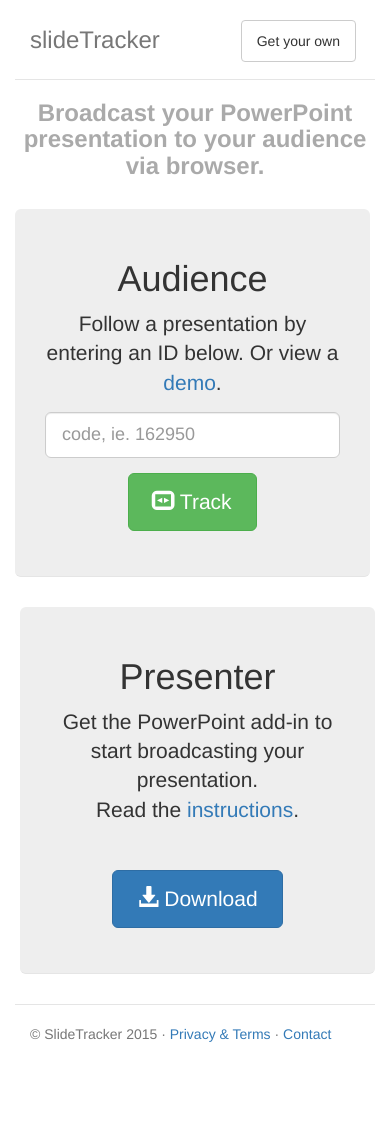
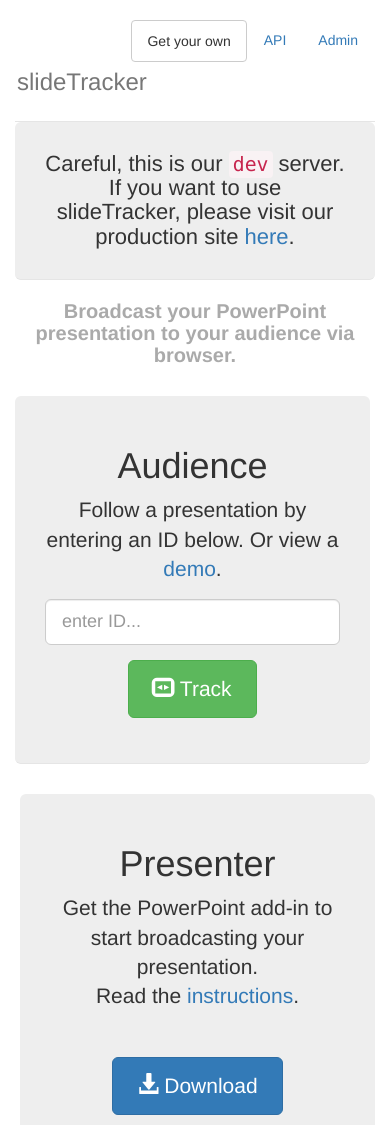
Before and after one commit to gkucsko/slideTracker, a website: page node.js_app/public/index.html in a window 390 px wide. Shown: the top 1125 px of the page. Before the commit the page ends 1084 px from the top, so only its background shows below. Drawn offline with nearby package versions, Linux system fonts and the light colour scheme.

```diff
--- a/node.js_app/public/index.html
+++ b/node.js_app/public/index.html
@@ -54,7 +54,7 @@
 							Follow a presentation by entering an ID below. Or view a <a href="/track/162950">demo</a>.
 						</p>
 						<p>
-							<div class="form-group" id="fp-code-input"><input type="text" class="form-control input-lg" placeholder="code, ie. 162950"></input></div>
+							<div class="form-group" id="fp-code-input"><input type="text" class="form-control input-lg" placeholder="enter ID..."></input></div>
 							<div class="btn btn-lg btn-success" id="submit-code">
 								<span class="glyphicon glyphicon-sound-stereo" aria-hidden="true"></span> Track
 							</div>
--- a/node.js_app/public/stylesheets/jumbotron-narrow.css
+++ b/node.js_app/public/stylesheets/jumbotron-narrow.css
@@ -431,8 +431,16 @@
 }
 
 @media (max-width : 480px) {
-.prod-hide {
-	display: none!important;
+.custom-header h3{
+	font-size: 20px;
+}
+.custom-header h2{
+	font-size: 22px;
+	margin: 0;
+}
+.header {
+	padding-left:2px;
+	padding-right:2px;
 }
 #fs-tracking-box #fs-btn-track {
 	margin-left: -60px;
```
Also changed, not shown: node.js_app/app.js (+7 -0 lines).
